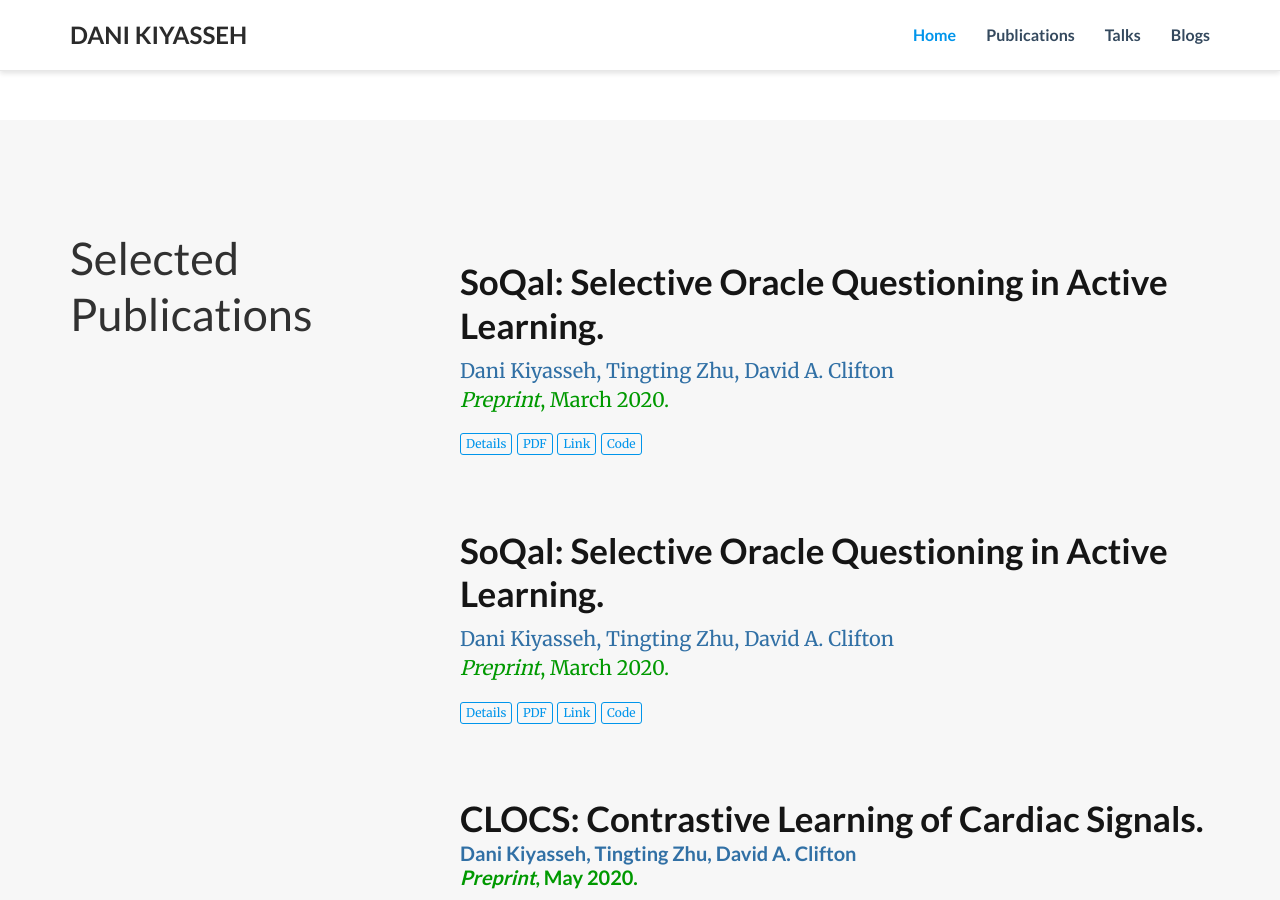
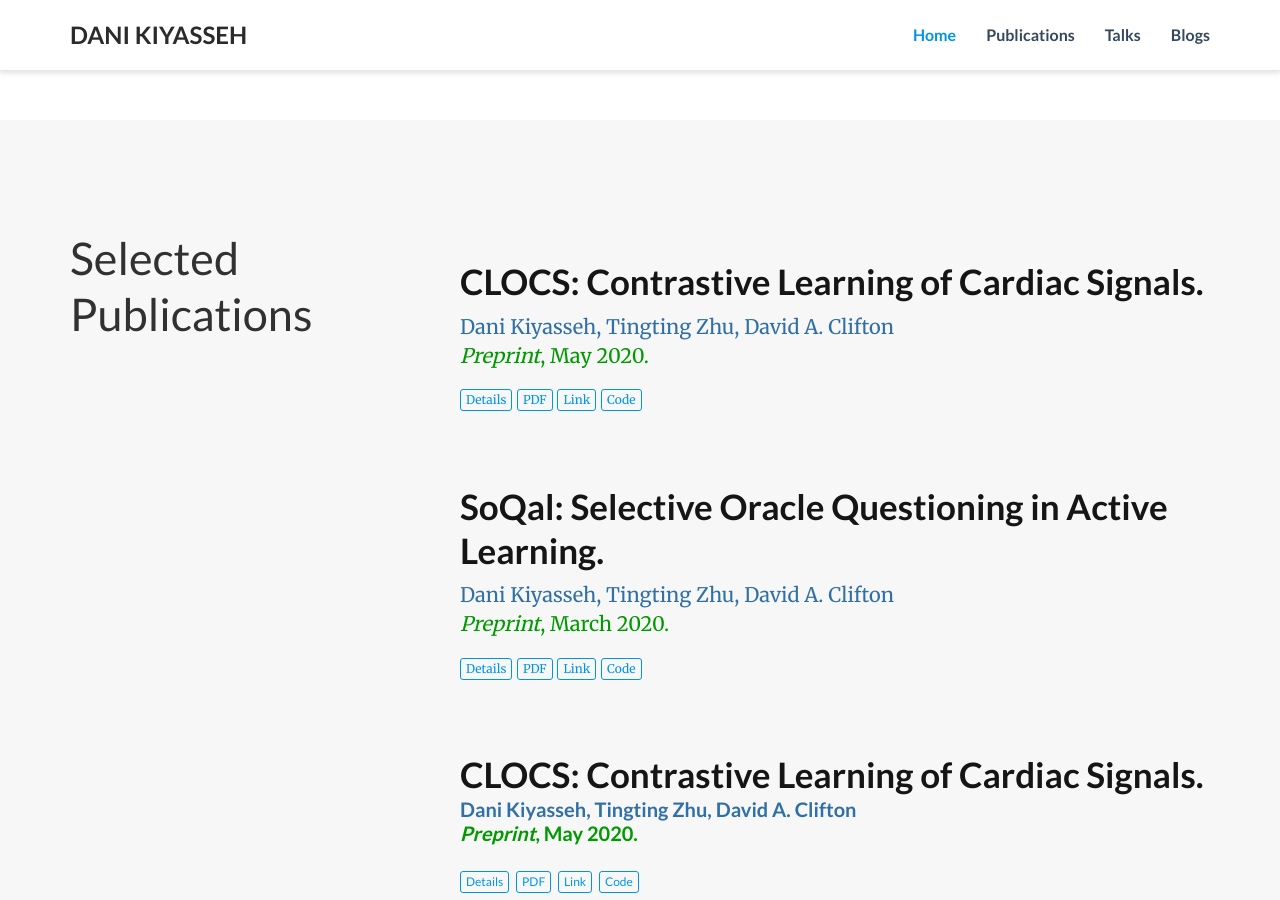
Before and after one commit to danikiyasseh/danikiyasseh.github.io, a Jekyll site: the page index.html, which Jekyll copies as it is, in a window 1280 px wide and 900 px high, scrolled down 775 px. Built offline with Jekyll 4.4.1, drawn with Linux system fonts in a browser that asks for light colours; nearby versions of some CDN libraries; a style sheet for code colours, icons or effects is not loaded.

Commit message:
Update index.html

```diff
--- a/index.html
+++ b/index.html
@@ -209,7 +209,7 @@ title: Dani Kiyasseh
 
     <div class="col-md-12">
       <h3 class="article-title" itemprop="name">
-        <a href="https://danikiyasseh.github.io/publications/SoQal/" itemprop="url">SoQal: Selective Oracle Questioning in Active Learning.</a>
+        <a href="https://danikiyasseh.github.io/publications/CLOCS/" itemprop="url">CLOCS: Contrastive Learning of Cardiac Signals.</a>
       </h3>
       <div class="pub-abstract" itemprop="text">
       </div>
@@ -219,26 +219,26 @@ title: Dani Kiyasseh
       </div>
 
       <div class="pub-publication">
-        <em> Preprint</em>, March 2020.
+        <em> Preprint</em>, May 2020.
       </div>
 
       <div class="pub-links">
 
 
-	<a class="btn btn-primary btn-outline btn-xs" href="https://danikiyasseh.github.io/publications/SoQal/">
+	<a class="btn btn-primary btn-outline btn-xs" href="https://danikiyasseh.github.io/publications/CLOCS/">
 	  Details
 	</a>
 
 
-	<a class="btn btn-primary btn-outline btn-xs" href="https://danikiyasseh.github.io/publications/documents/SoQal.pdf">
+	<a class="btn btn-primary btn-outline btn-xs" href="https://danikiyasseh.github.io/publications/documents/CLOCS.pdf">
 	  PDF
 	</a>
 
-	<a class="btn btn-primary btn-outline btn-xs" href="https://arxiv.org/abs/2004.10468">
+	<a class="btn btn-primary btn-outline btn-xs" href="https://arxiv.org/abs/2005.13249">
 	  Link
 	</a>
 
-	<a class="btn btn-primary btn-outline btn-xs" href="https://github.com/danikiyasseh/SoQal">
+	<a class="btn btn-primary btn-outline btn-xs" href="https://github.com/danikiyasseh/CLOCS">
 	  Code
 	</a>
 
```
